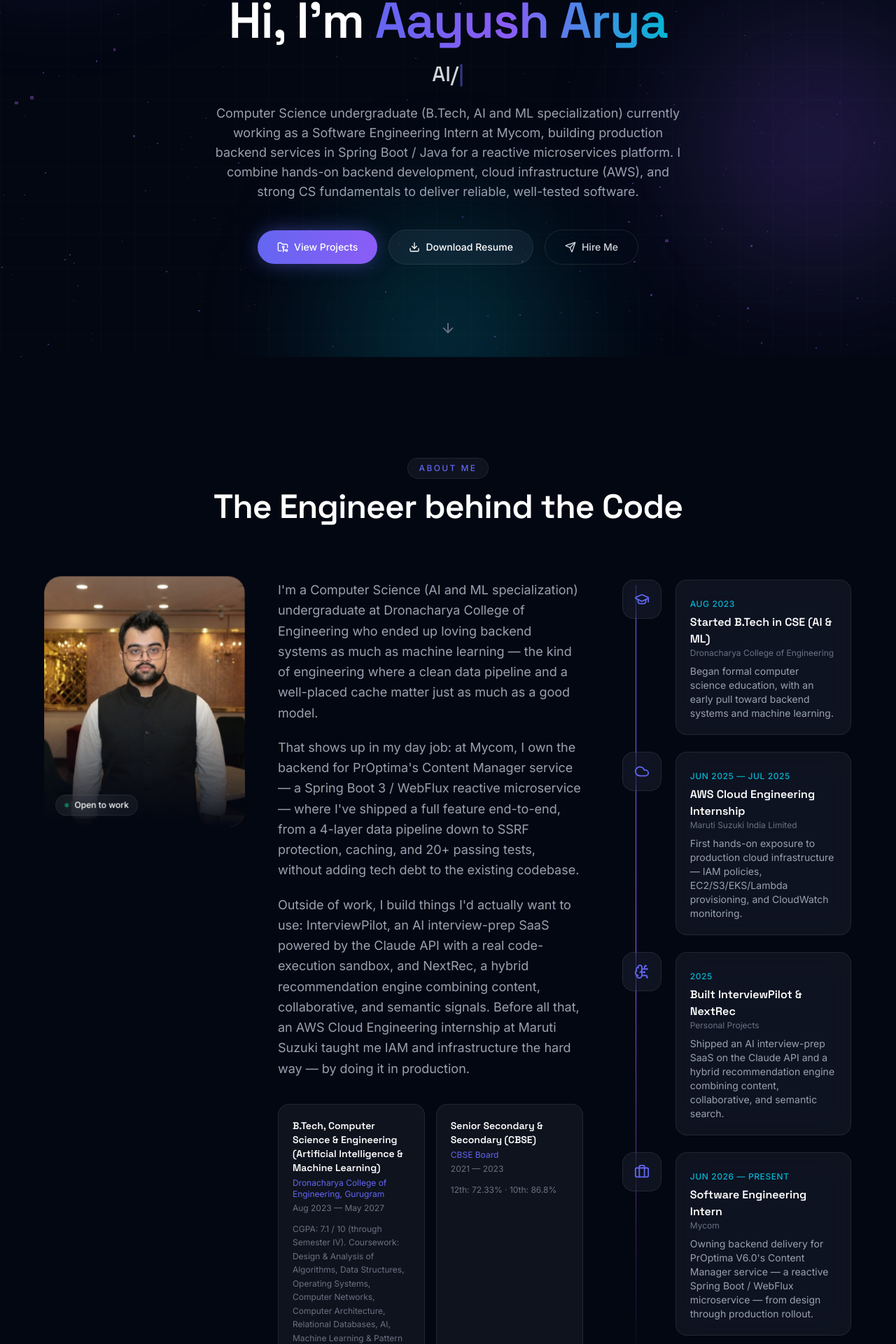
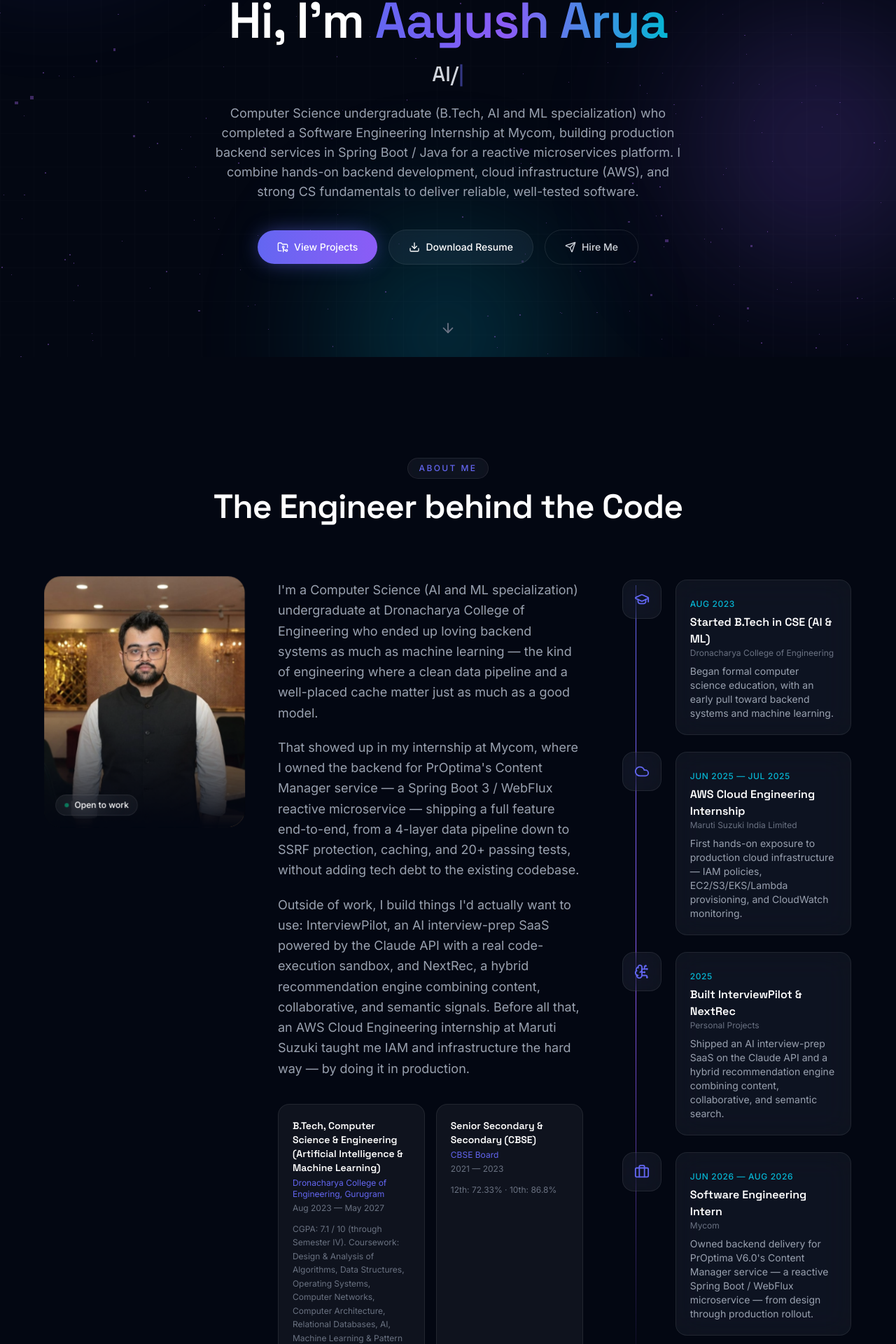
Before and after one commit to aayush-arya/aayush-portfolio, a React (Vite) app: page / in a window 1280 px wide. Shown: the part 290-2210 px from the top of the page at 70% size. Built offline with nearby package versions, Linux system fonts and the light colour scheme.

Commit message:
Update Mycom internship copy to reflect completion
Internship ran Jun-Aug 2026 and has now ended; switch summary, timeline, and experience section from present tense/"current" to completed.

```diff
--- a/src/data/profile.ts
+++ b/src/data/profile.ts
@@ -15,10 +15,10 @@ export const profile = {
   email: 'aayusharyaggm@gmail.com',
   phone: '+91-8287511292',
   summary:
-    "Computer Science undergraduate (B.Tech, AI and ML specialization) currently working as a Software Engineering Intern at Mycom, building production backend services in Spring Boot / Java for a reactive microservices platform. I combine hands-on backend development, cloud infrastructure (AWS), and strong CS fundamentals to deliver reliable, well-tested software.",
+    "Computer Science undergraduate (B.Tech, AI and ML specialization) who completed a Software Engineering Internship at Mycom, building production backend services in Spring Boot / Java for a reactive microservices platform. I combine hands-on backend development, cloud infrastructure (AWS), and strong CS fundamentals to deliver reliable, well-tested software.",
   longSummary: [
     "I'm a Computer Science (AI and ML specialization) undergraduate at Dronacharya College of Engineering who ended up loving backend systems as much as machine learning — the kind of engineering where a clean data pipeline and a well-placed cache matter just as much as a good model.",
-    "That shows up in my day job: at Mycom, I own the backend for PrOptima's Content Manager service — a Spring Boot 3 / WebFlux reactive microservice — where I've shipped a full feature end-to-end, from a 4-layer data pipeline down to SSRF protection, caching, and 20+ passing tests, without adding tech debt to the existing codebase.",
+    "That showed up in my internship at Mycom, where I owned the backend for PrOptima's Content Manager service — a Spring Boot 3 / WebFlux reactive microservice — shipping a full feature end-to-end, from a 4-layer data pipeline down to SSRF protection, caching, and 20+ passing tests, without adding tech debt to the existing codebase.",
     "Outside of work, I build things I'd actually want to use: InterviewPilot, an AI interview-prep SaaS powered by the Claude API with a real code-execution sandbox, and NextRec, a hybrid recommendation engine combining content, collaborative, and semantic signals. Before all that, an AWS Cloud Engineering internship at Maruti Suzuki taught me IAM and infrastructure the hard way — by doing it in production.",
   ],
   resumeUrl: withBase('/resume/Aayush_Arya_Resume.pdf'),
@@ -98,10 +98,10 @@ export const journey: TimelineItem[] = [
   },
   {
     id: 'mycom',
-    year: 'Jun 2026 — Present',
+    year: 'Jun 2026 — Aug 2026',
     title: 'Software Engineering Intern',
     place: 'Mycom',
-    description: "Owning backend delivery for PrOptima V6.0's Content Manager service — a reactive Spring Boot / WebFlux microservice — from design through production rollout.",
+    description: "Owned backend delivery for PrOptima V6.0's Content Manager service — a reactive Spring Boot / WebFlux microservice — from design through production rollout.",
     icon: 'briefcase',
   },
 ]
@@ -354,9 +354,9 @@ export const experience: ExperienceItem[] = [
     company: 'Mycom — PrOptima V6.0, Content Manager Service',
     period: 'Jun 2026 — Aug 2026',
     location: 'Onsite',
-    current: true,
+    current: false,
     points: [
-      "Own end-to-end backend implementation of the Embedded View feature for PrOptima's Content Manager service (eaa-proptima-web-reports) — a Spring Boot 3 / WebFlux (Java 21) reactive microservice enabling operators to embed external URLs, text, and images directly into product dashboards",
+      "Owned end-to-end backend implementation of the Embedded View feature for PrOptima's Content Manager service (eaa-proptima-web-reports) — a Spring Boot 3 / WebFlux (Java 21) reactive microservice enabling operators to embed external URLs, text, and images directly into product dashboards",
       'Designed and implemented a 4-layer data pipeline (DTO → App Model → Entity → PTO → MongoDB), introducing ReportType.EMBEDDED as a first-class view type across 5 new classes and 15+ modified files, mirroring the existing Gauge/Scorecard pattern with zero added tech debt',
       'Engineered production-grade validation and security controls — SSRF protection, image MIME/size restrictions, and single-mode validation rules — backed by a Caffeine cache (30-minute TTL) with mutation-based eviction',
       'Delivered 10+ JUnit/Mockito unit tests and 10 passing Cucumber BDD scenarios plus OpenAPI 3 documentation, resolving all code-review findings across 2 completed sprints and unblocking the downstream frontend integration team',
```
